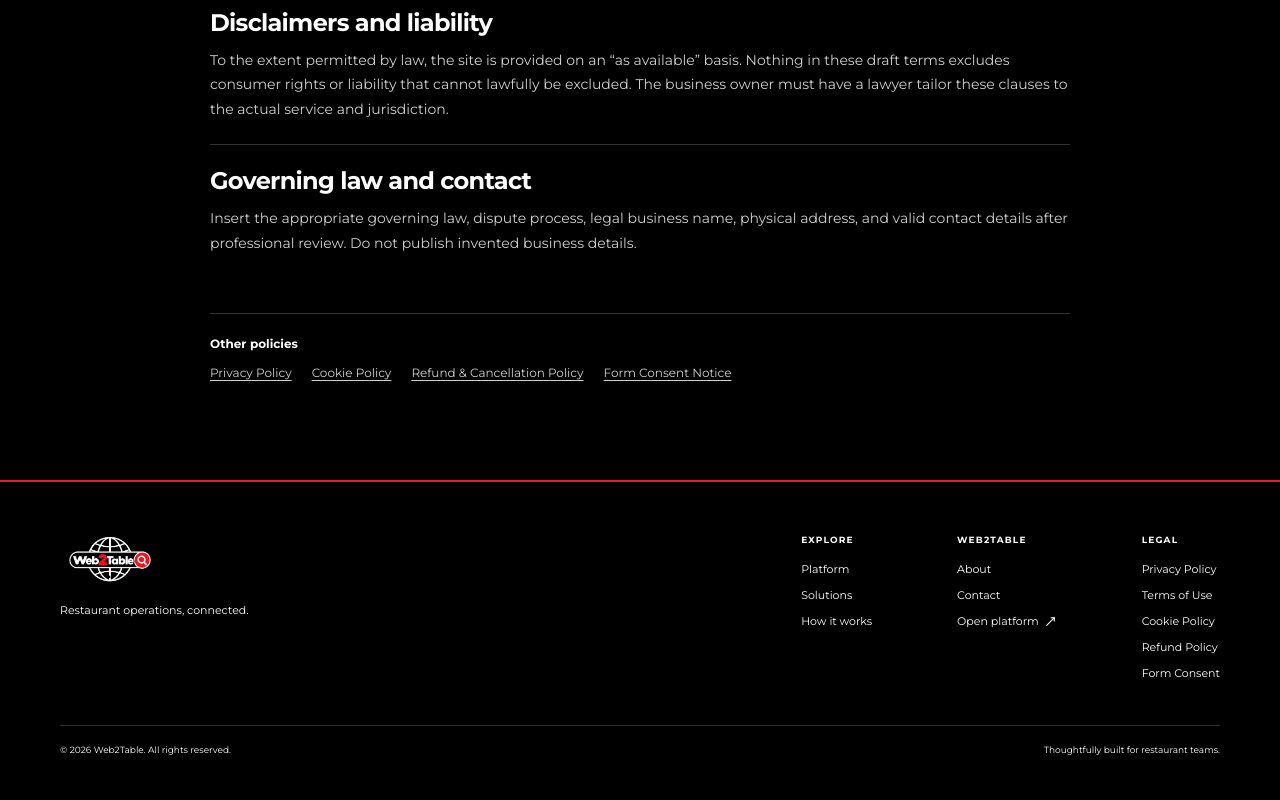
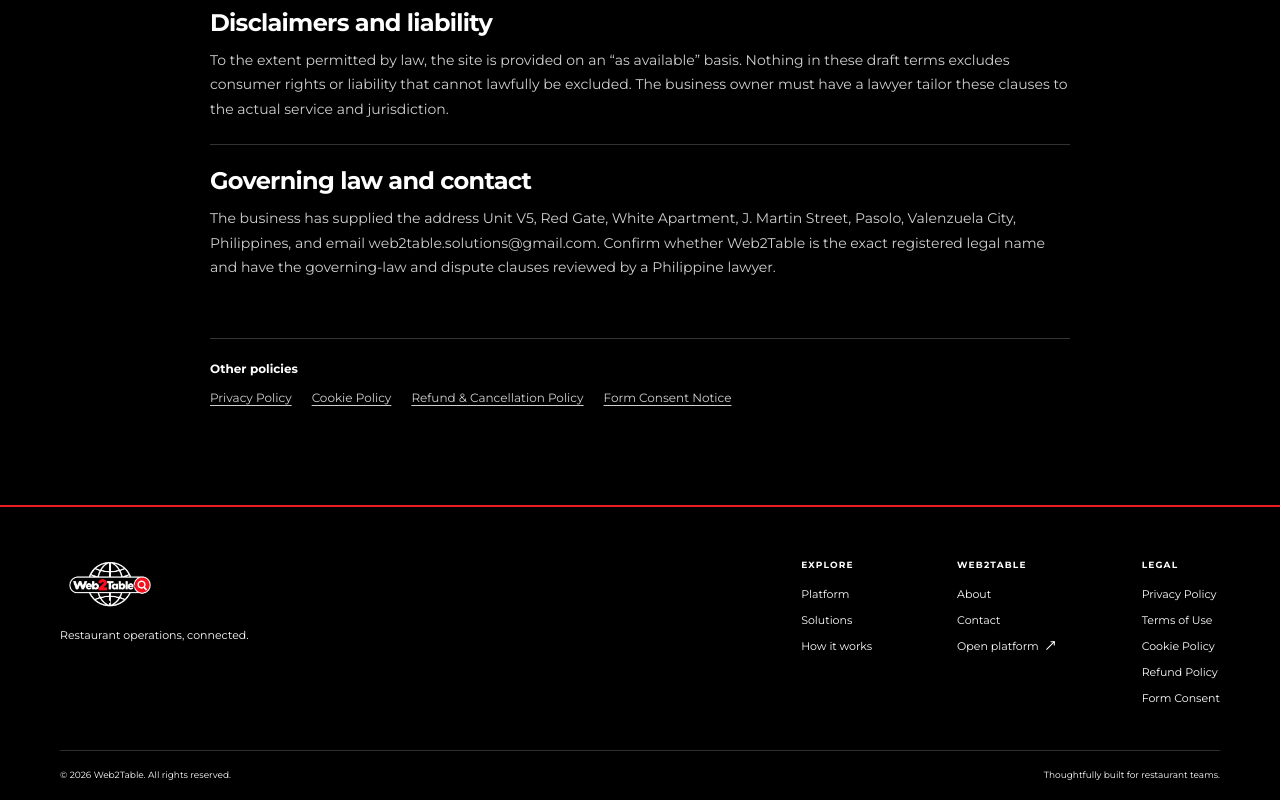
Before and after one commit to Jrnotjunior/web2table.io, a React (Vite) app: page /terms in a window 1280 px wide. Shown: the part 1161-1961 px from the top of the page. Before the commit the page ends 1936 px from the top, so only its background shows below. Built offline with nearby package versions, Linux system fonts and the light colour scheme.

Commit message:
Add supplied business contact details to legal drafts

```diff
--- a/src/pages/LegalPage.tsx
+++ b/src/pages/LegalPage.tsx
@@ -5,12 +5,12 @@ import SiteFooter from '../components/layout/SiteFooter'
 type Policy = { title: string; updated: string; intro: string; sections: { heading: string; body: string }[] }
 const policies: Record<string, Policy> = {
   privacy: { title: 'Privacy Policy', updated: 'October 11, 2026', intro: 'This draft explains how Web2Table may handle information when you visit this marketing website. It must be reviewed and completed by the business owner before being treated as the final legal notice.', sections: [
-    { heading: 'Who is responsible?', body: 'The website owner/operator must insert the full legal or registered business name, business address, and a monitored privacy contact before publication. Do not collect personal information through this website until these details and the applicable processing purposes have been confirmed.' },
+    { heading: 'Who is responsible?', body: 'Web2Table has provided this business address: Unit V5, Red Gate, White Apartment, J. Martin Street, Pasolo, Valenzuela City, Philippines. Privacy requests can be sent to web2table.solutions@gmail.com. The operator should confirm whether “Web2Table” is the exact registered legal name and add any required registration details before publication.' },
     { heading: 'Information and purposes', body: 'Depending on features actually enabled, a website may process technical logs (such as browser, device, and request information), information you voluntarily submit, and preference data. Use information only for declared, legitimate purposes such as responding to inquiries, maintaining security, or providing a feature you requested. This site must not claim to collect analytics, form submissions, or account data unless those systems are actually configured.' },
     { heading: 'Legal basis, sharing, and retention', body: 'Before launch, document the applicable lawful basis for each processing activity, the service providers that receive data, any international transfers, and a retention/deletion schedule. Do not sell personal data or disclose it for unrelated purposes. Service providers should receive only what they need and be covered by appropriate safeguards.' },
-    { heading: 'Your choices and rights', body: 'Subject to applicable law, you may request access to or correction of personal data, object to or seek erasure/restriction of processing, withdraw consent where consent is the basis, and raise a concern with the National Privacy Commission. Requests should be directed to the verified privacy contact that the owner must add before publication.' },
+    { heading: 'Your choices and rights', body: 'Subject to applicable law, you may request access to or correction of personal data, object to or seek erasure/restriction of processing, withdraw consent where consent is the basis, and raise a concern with the National Privacy Commission. Requests may be sent to web2table.solutions@gmail.com. The operator should monitor this inbox and respond within applicable legal timeframes.' },
     { heading: 'Security and incidents', body: 'Use appropriate access controls, updates, backups, and incident response procedures. No website can promise absolute security. The operator must assess and handle any personal data breach in accordance with applicable law.' },
-    { heading: 'Changes and contact', body: 'Update this notice when data practices change and display the effective date. Add the verified business identity and privacy contact before launch; this draft is not a substitute for a review of the actual data flows.' },
+    { heading: 'Changes and contact', body: 'Update this notice when data practices change and display the effective date. Business contact currently supplied: Web2Table, Unit V5, Red Gate, White Apartment, J. Martin Street, Pasolo, Valenzuela City, Philippines; web2table.solutions@gmail.com. Confirm the exact registered legal name and actual data flows before launch.' },
   ] },
   terms: { title: 'Terms of Use', updated: 'October 11, 2026', intro: 'These draft terms concern use of the Web2Table marketing website. They are not a signed service agreement and must be reviewed against the actual business, platform, and applicable law.', sections: [
     { heading: 'Website information', body: 'Content is provided for general information about the product. Features, availability, integrations, pricing, and service levels may change. Confirm material details with the operator before relying on them.' },
@@ -18,7 +18,7 @@ const policies: Record<string, Policy> = {
     { heading: 'Third-party services', body: 'Links and embedded services may be operated by third parties under their own terms and privacy notices. Their inclusion is not a guarantee or endorsement. The operator must inventory and review third-party integrations before launch.' },
     { heading: 'Intellectual property', body: 'Use only text, logos, photographs, illustrations, and other materials that you own or are authorized to use. All rights not expressly granted remain with their respective owners.' },
     { heading: 'Disclaimers and liability', body: 'To the extent permitted by law, the site is provided on an “as available” basis. Nothing in these draft terms excludes consumer rights or liability that cannot lawfully be excluded. The business owner must have a lawyer tailor these clauses to the actual service and jurisdiction.' },
-    { heading: 'Governing law and contact', body: 'Insert the appropriate governing law, dispute process, legal business name, physical address, and valid contact details after professional review. Do not publish invented business details.' },
+    { heading: 'Governing law and contact', body: 'The business has supplied the address Unit V5, Red Gate, White Apartment, J. Martin Street, Pasolo, Valenzuela City, Philippines, and email web2table.solutions@gmail.com. Confirm whether Web2Table is the exact registered legal name and have the governing-law and dispute clauses reviewed by a Philippine lawyer.' },
   ] },
   cookies: { title: 'Cookie Policy', updated: 'October 11, 2026', intro: 'This draft describes a privacy-first approach. The current website should not claim to use analytics or advertising cookies unless those tools are deliberately added and verified.', sections: [
     { heading: 'What cookies are used?', body: 'Essential storage may be used to remember a visitor’s consent choice. The operator must inspect the deployed site and all dependencies to confirm whether any other cookies, local storage, pixels, analytics, or tracking technologies are present.' },
@@ -27,16 +27,16 @@ const policies: Record<string, Policy> = {
     { heading: 'Policy updates', body: 'Re-audit cookies and third-party requests whenever scripts, embeds, hosting, or analytics change. Update this policy to match actual behavior, not intended behavior.' },
   ] },
   refunds: { title: 'Refund & Cancellation Policy', updated: 'October 11, 2026', intro: 'Web2Table’s operator must confirm the actual commercial model before this policy can be finalized. This draft does not promise refunds or deny rights provided by applicable law.', sections: [
-    { heading: 'What is being purchased?', body: 'Before publishing, state whether Web2Table sells subscriptions, setup services, software access, or something else; list the seller of record, prices, billing interval, taxes, renewal terms, and when access begins. Do not leave customers guessing who receives payment.' },
+    { heading: 'What is being purchased?', body: 'Web2Table has indicated that it charges a one-time setup fee and recurring monthly subscriptions. Before publishing, explain the exact setup deliverables, subscription price, billing date, taxes, renewal terms, when access begins, and who receives payment.' },
     { heading: 'Cancellation requests', body: 'Provide a working contact channel and explain how and when customers can cancel, when cancellation takes effect, and whether renewal is automatic. Do not imply that deleting an account automatically cancels a paid subscription unless that is how billing actually works.' },
     { heading: 'Refund eligibility and process', body: 'The owner must set a clear, fair policy covering duplicate or erroneous charges, service non-delivery, outages, trial conversion, and any applicable statutory remedies. State how to request a refund, what information is needed, response time, and expected processing time. Any policy remains subject to mandatory consumer protections.' },
-    { heading: 'Complaints and contact', body: 'Insert the verified business name, address, support email/phone, and escalation process. Never invent contact details or advertise a response-time commitment the business cannot meet.' },
+    { heading: 'Complaints and contact', body: 'Current contact details supplied: Web2Table, Unit V5, Red Gate, White Apartment, J. Martin Street, Pasolo, Valenzuela City, Philippines; web2table.solutions@gmail.com. The operator still needs to set a real refund review process and response timeframe; do not promise one until it can be met.' },
   ] },
   consent: { title: 'Form Consent Notice', updated: 'October 11, 2026', intro: 'Use this notice next to any form that actually collects personal information. There is no form consent to obtain until a real form and its data flow have been implemented.', sections: [
     { heading: 'What the form should disclose', body: 'Before submission, identify the responsible business, which fields are required or optional, the specific purpose of collection, how the information will be used, recipients/service providers, retention period or criteria, and a privacy contact. Link to the Privacy Policy.' },
     { heading: 'Separate choices', body: 'Do not bundle marketing consent with a service inquiry. If marketing messages are optional, use a separate unchecked opt-in and explain how to unsubscribe. Do not use a pre-checked box or make consent a condition of service when it is not necessary.' },
     { heading: 'Submission and records', body: 'Collect only necessary information, protect it in transit and at rest, restrict staff access, define deletion periods, and retain a record of consent where consent is the lawful basis. A checkbox alone does not make otherwise unlawful processing lawful.' },
-    { heading: 'Before launch', body: 'The operator must fill in the real data controller/contact details and validate that the form’s backend follows this notice. Do not deploy a form that silently sends personal information to an unreviewed third party.' },
+    { heading: 'Before launch', body: 'Current contact supplied: web2table.solutions@gmail.com. The operator must identify the correct data controller, describe each form’s real purpose and recipients, and verify that its backend follows this notice before collecting personal information.' },
   ] },
 }
 
```
